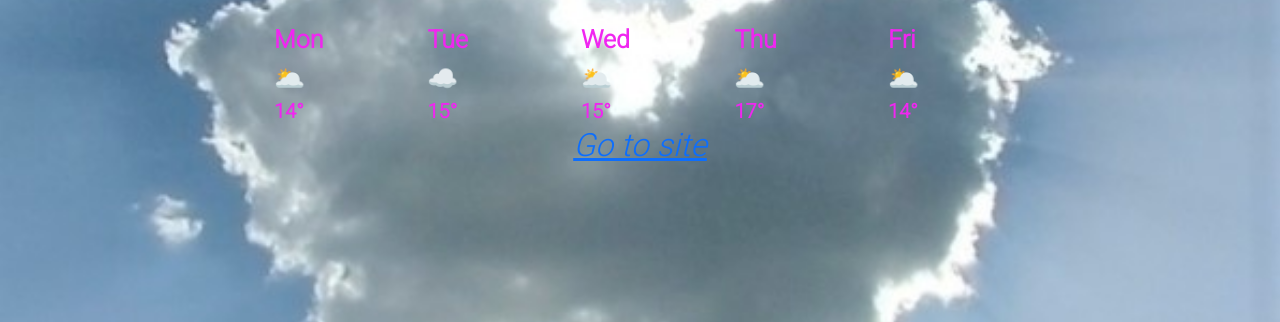
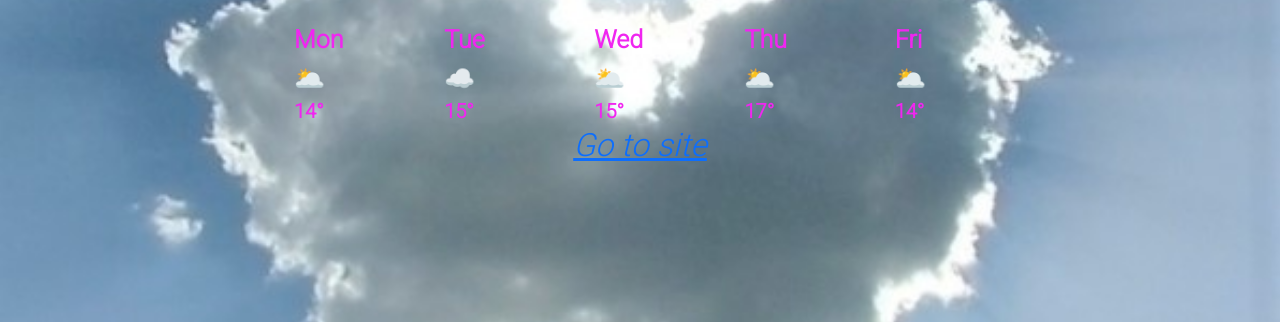
Before and after one commit to Josie-101/Weather, a plain HTML site: page index.html in a window 1280 px wide. Shown: the part 478-800 px from the top of the page. Drawn offline with nearby package versions, Linux system fonts and the light colour scheme.

Commit message:
Increased row margin

```diff
--- a/styles.css
+++ b/styles.css
@@ -82,7 +82,7 @@ form {
 
 .row {
   padding: 100;
-  margin-left: 180px;
+  margin-left: 200px;
   margin-right: 15px;
 }
 
```
